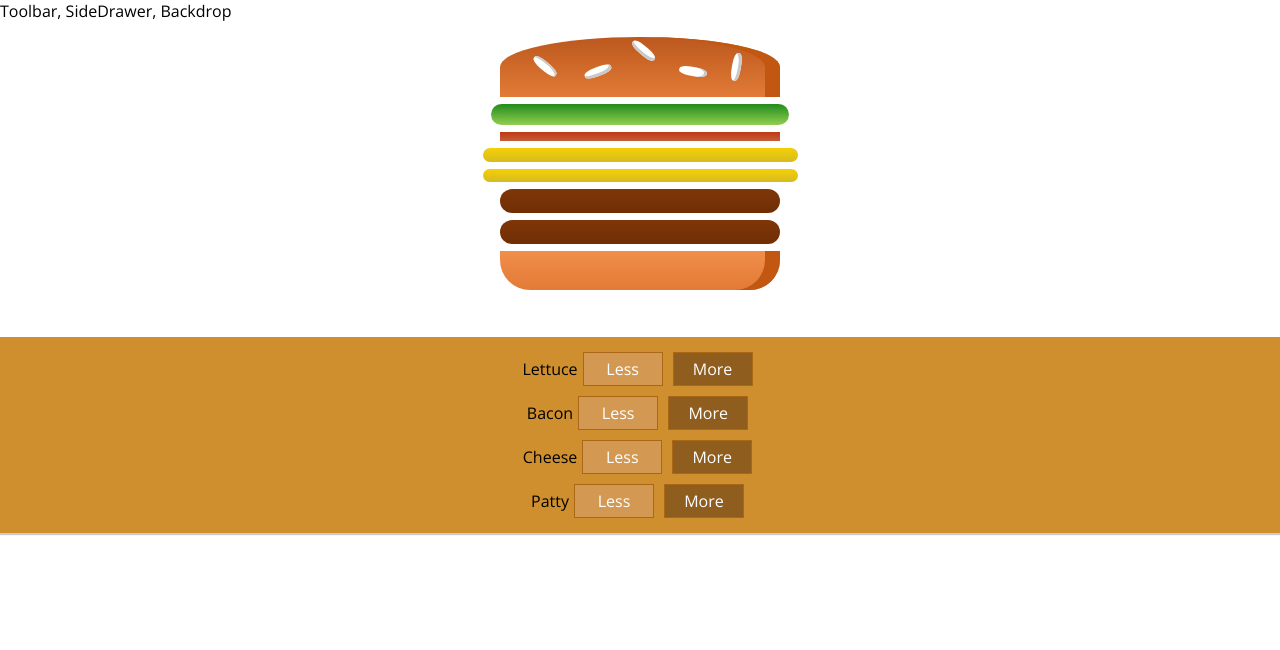
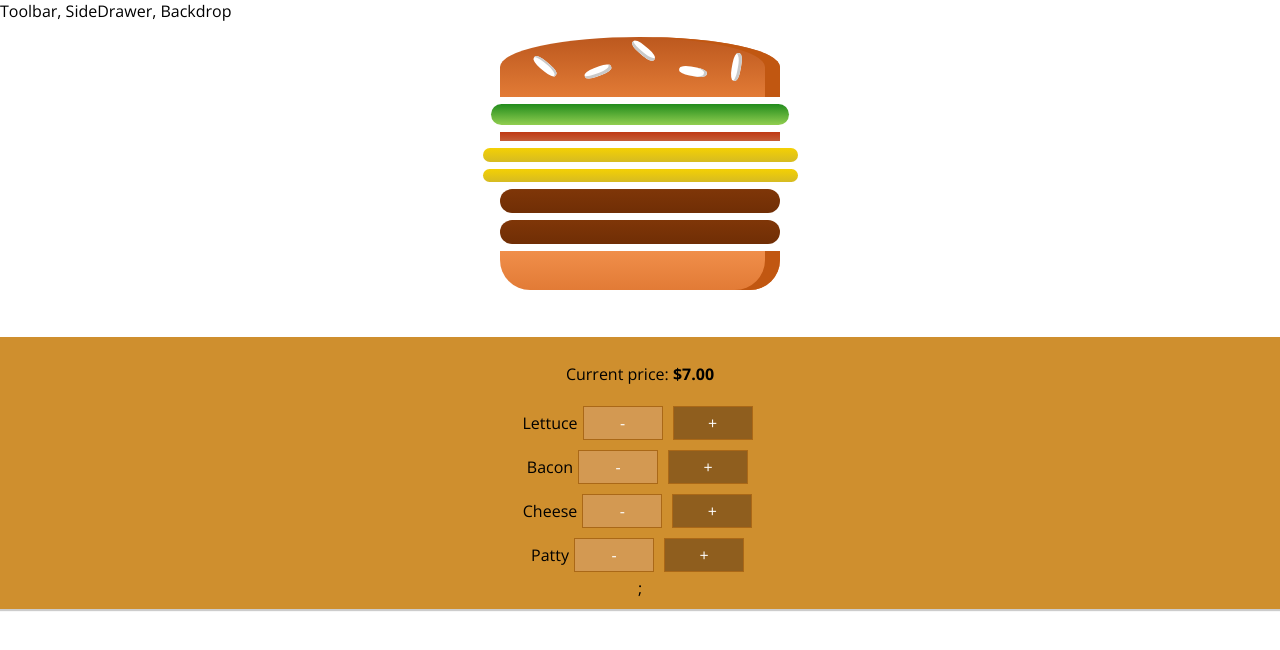
Before and after one commit to Ruvinator/WebDev-practice, a React (Create React App) app in the folder 0_Courses/Udemy-React/burger-builder/: page / in a window 1280 px wide. Shown: the top 650 px of the page. Built offline with nearby package versions, Linux system fonts and the light colour scheme.

Commit message:
Udemy-React: Burger Builder 5 (Remove ingredients, show price)
- Implement functionality to dynamically remove ingredients
- Disable ingredient remove button when number of that ingredient is zero
- Display total price of burger above build controls

```diff
--- a/0_Courses/Udemy-React/burger-builder/src/components/Burger/BuildControls/BuildControl/BuildControl.js
+++ b/0_Courses/Udemy-React/burger-builder/src/components/Burger/BuildControls/BuildControl/BuildControl.js
@@ -4,8 +4,8 @@ import styles from './BuildControl.module.css';
 const BuildControl = props => (
     <div className={styles.BuildControl}>
         <div className={styles.label}>{props.label}</div>
-        <button className={styles.Less}>Less</button >
-        <button className={styles.More} onClick={props.added}>More</button>
+        <button className={styles.Less} onClick={props.removed} disabled={props.disabled}>-</button >
+        <button className={styles.More} onClick={props.added}>+</button>
     </div>
 );
 
--- a/0_Courses/Udemy-React/burger-builder/src/components/Burger/BuildControls/BuildControls.js
+++ b/0_Courses/Udemy-React/burger-builder/src/components/Burger/BuildControls/BuildControls.js
@@ -11,11 +11,14 @@ const controls = [
 
 const BuildControls = props => (
     <div className={styles.buildControls}>
+        <p>Current price: <strong>${props.price}</strong></p>
         {controls.map(ctrl => (
             <BuildControl key={ctrl.label}
                           label={ctrl.label}
-                          added={() => props.ingredientAdded(ctrl.type)} />
-        ))}
+                          added={() => props.ingredientAdded(ctrl.type)}
+                          removed={() => props.ingredientRemoved(ctrl.type)}
+                          disabled={props.disabled[ctrl.type]} />
+        ))};
     </div>
 )
 export default BuildControls;
--- a/0_Courses/Udemy-React/burger-builder/src/containers/BurgerBuilder/BurgerBuilder.js
+++ b/0_Courses/Udemy-React/burger-builder/src/containers/BurgerBuilder/BurgerBuilder.js
@@ -12,7 +12,7 @@ const INGREDIENT_PRICES = {
 }
 
 class BurgerBuilder extends Component {
-    // Alternative method of initializing stae:
+    // Alternative method of initializing state:
     // constructor(props) {
     //     super(props);
     //     this.state={...}
@@ -36,18 +36,41 @@ class BurgerBuilder extends Component {
         };
         updatedIngredients[type] = updatedCount;
         const newPrice = this.state.totalPrice + INGREDIENT_PRICES[type];
-        this.setState({totalPrice: newPrice, ingredients: updatedIngredients});
+        this.setState({ totalPrice: newPrice, ingredients: updatedIngredients });
     }
 
     removeIngredientHandler = type => {
+        const oldCount = this.state.ingredients[type];
+        if (oldCount > 0) {
+            const updatedCount = oldCount - 1;
+
+            const updatedIngredients = {
+                ...this.state.ingredients
+            };
+            updatedIngredients[type] = updatedCount;
+            const newPrice = this.state.totalPrice - INGREDIENT_PRICES[type];
+            this.setState({ totalPrice: newPrice, ingredients: updatedIngredients });
+        }
 
     }
 
-    render () {
+    render() {
+        // Disables buttons if no ingredients to remove
+        const disabledInfo = {
+            ...this.state.ingredients
+        };
+        for (let key in disabledInfo) {
+            disabledInfo[key] = disabledInfo[key] <= 0;
+        }
+
         return (
             <AuxComp>
                 <Burger ingredients={this.state.ingredients} />
-                <BuildControls ingredientAdded={this.addIngredientHandler} />
+                <BuildControls
+                    ingredientAdded={this.addIngredientHandler}
+                    ingredientRemoved={this.removeIngredientHandler}
+                    disabled={disabledInfo}
+                    price={this.state.totalPrice.toFixed(2)} />
             </AuxComp>
         );
     }
```
